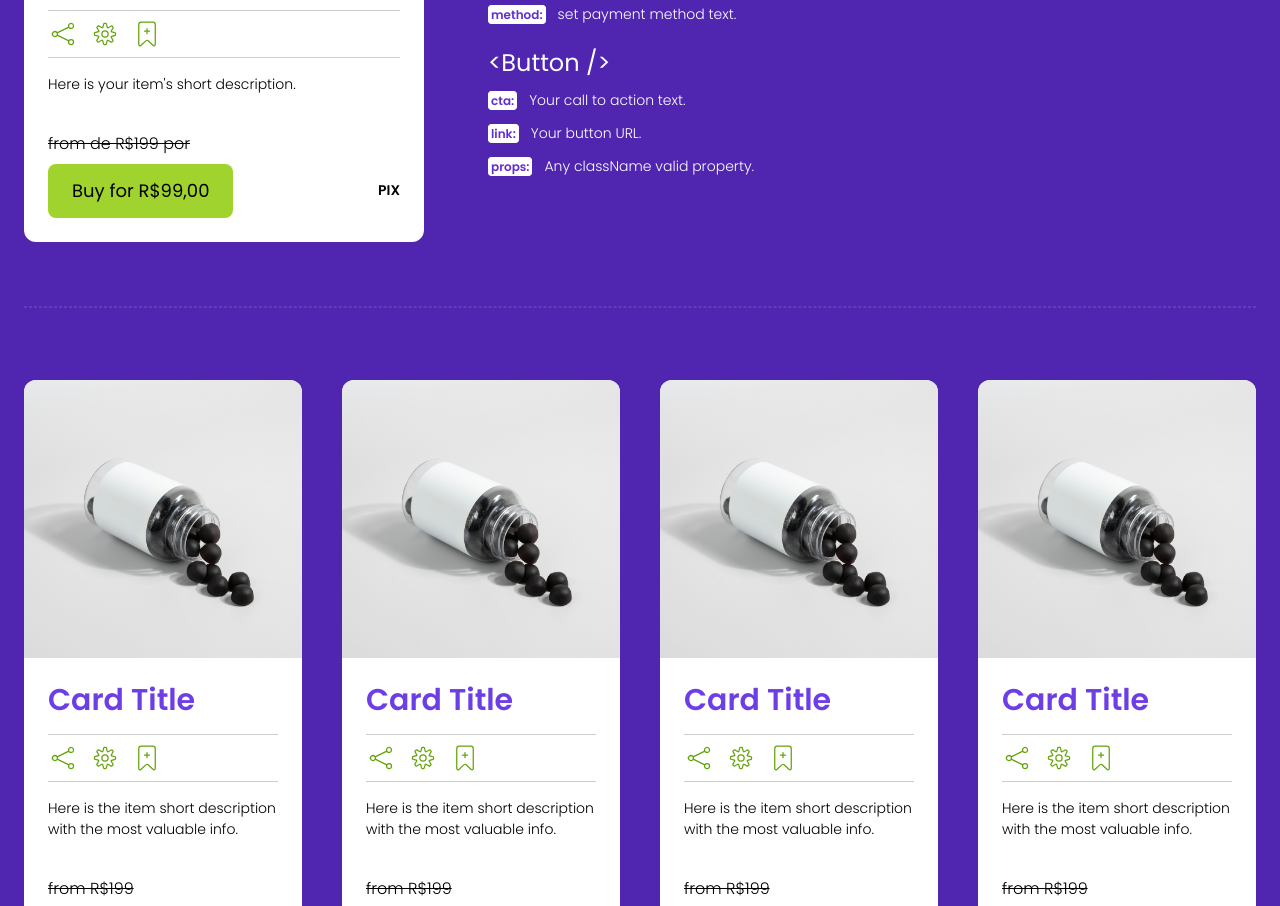
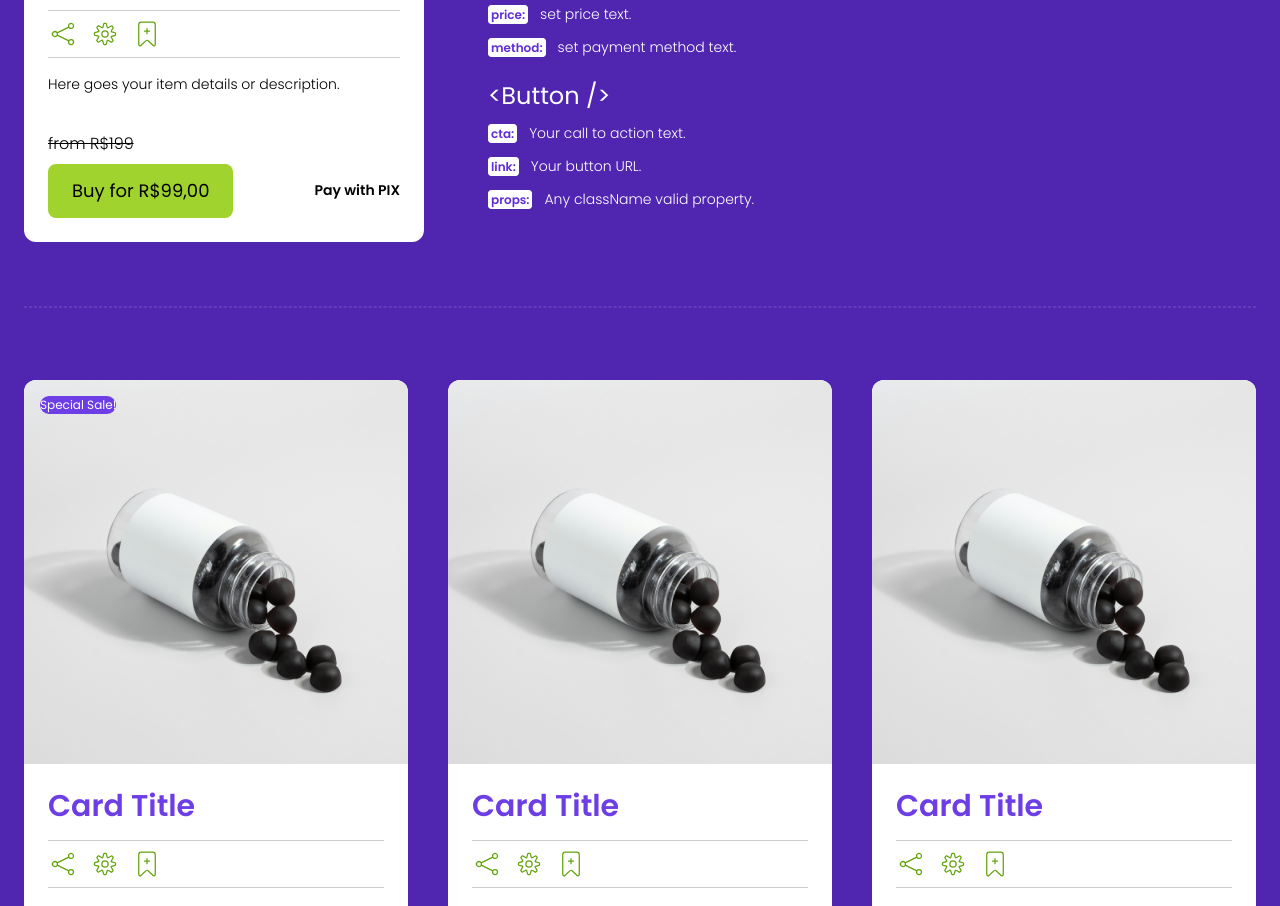
Before and after one commit to allrox/allrox-ui-kit, a Next.js app: page / in a window 1280 px wide. Shown: the part 3440-4346 px from the top of the page. Built offline with nearby package versions, Linux system fonts and the light colour scheme.

Commit message:
Update Card component to include highlight tag and adjust pricing details

```diff
--- a/src/app/page.js
+++ b/src/app/page.js
@@ -89,21 +89,22 @@ export default function Home() {
         <h2 className="text-center">This is a demo of <span className="italic">grid section</span> and {`<Card/>`} component.</h2>
         <Spacing bottom={sm} />
         <p>Mixing {`<Grid/>`} and {`<Card/>`} you can build sections to showcase your products with a featured image icon buttons, description, old, current prices and an action button. To build your cards, you need to provide properties below:</p>
-        <div className="flex flex-col md:flex-row gap-16 my-10">
+        <div className="flex flex-col lg:flex-row gap-16 my-10">
           <div className="max-w-[400px]">
             <Card imgurl="/mockup-1x1.jpg" alt="Imagem de exemplo" width={640} height={800}
               title="I&apos;m a sample card" share="#" settings="#" bookmark="#"
-              desc="Here is your item&apos;s short description."
+              desc="Here goes your item details or description."
               buttonUrl="https://globo.com"
-              oldprice="de R$199 por"
+              oldprice="R$199"
               price="R$99,00"
-              method="PIX" />
+              method="Pay with PIX" />
           </div>
           <div>
             <PropertyTag tag="imgurl" text="set the url to your card's featured image" />
             <PropertyTag tag="alt" text="set the alternative text to your featured image. It&apos;s a best development practice." />
             <PropertyTag tag="width" text="set image width. Required." />
             <PropertyTag tag="height" text="set image height. Required." />
+            <PropertyTag tag="tag" text="sets the highlight tag over card image." />
             <PropertyTag tag="title" text="set card title." />
             <PropertyTag tag="share" text="set share button link." />
             <PropertyTag tag="settings" text="set settings button link." />
@@ -122,42 +123,33 @@ export default function Home() {
 
         <Divider />
 
-        <Grid props="sm:grid-cols-2 md:grid-cols-3 lg:grid-cols-4">
+        <Grid props="sm:grid-cols-2 md:grid-cols-3">
           <Card
             imgurl="/mockup-1x1.jpg" alt="Imagem de exemplo" width={640} height={800}
+            tag="Special Sale!"
             title="Card Title" share="#" settings="#" bookmark="#"
-            desc="Here is the item short description with the most valuable info."
+            desc="Here is the item description with the most valuable info. This specific card has a highlight tag and more text than the others to emphatize its content volume difference."
             buttonUrl="https://globo.com"
-            oldprice="R$199"
             price="R$99,90"
-            method="no PIX" />
+            method="Pay with PIX" />
 
           <Card
             imgurl="/mockup-1x1.jpg" alt="Imagem de exemplo" width={640} height={800}
             title="Card Title" share="#" settings="#" bookmark="#"
             desc="Here is the item short description with the most valuable info."
             buttonUrl="https://globo.com"
-            oldprice="R$199"
+            oldprice="R$299"
             price="R$99,90"
-            method="no PIX" />
+            method="Pay with PIX" />
 
           <Card
             imgurl="/mockup-1x1.jpg" alt="Imagem de exemplo" width={640} height={800}
             title="Card Title" share="#" settings="#" bookmark="#"
             desc="Here is the item short description with the most valuable info."
             buttonUrl="https://globo.com"
-            oldprice="R$199"
+            oldprice="R$299"
             price="R$99,90"
-            method="no PIX" />
-
-          <Card
-            imgurl="/mockup-1x1.jpg" alt="Imagem de exemplo" width={640} height={800}
-            title="Card Title" share="#" settings="#" bookmark="#"
-            desc="Here is the item short description with the most valuable info."
-            buttonUrl="https://globo.com"
-            oldprice="R$199"
-            price="R$99,90"
-            method="no PIX" />
+            method="Pay with PIX" />
 
         </Grid>
 
```
